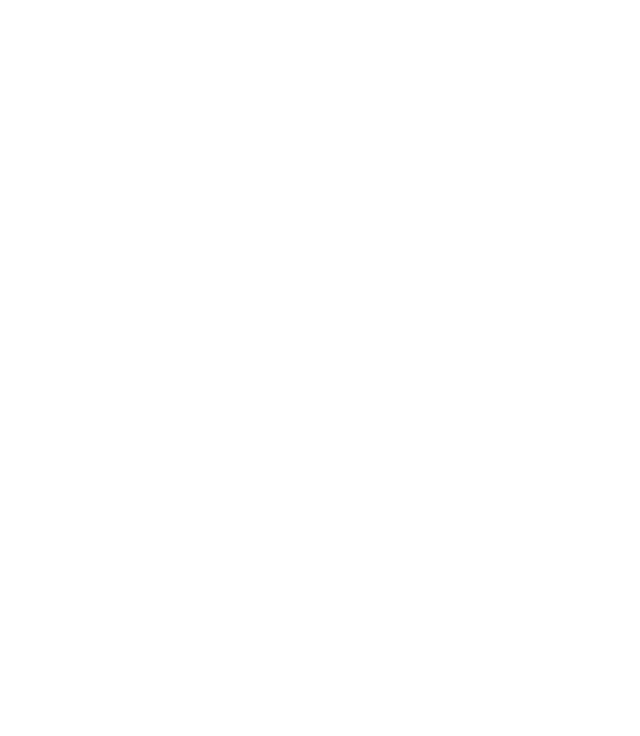
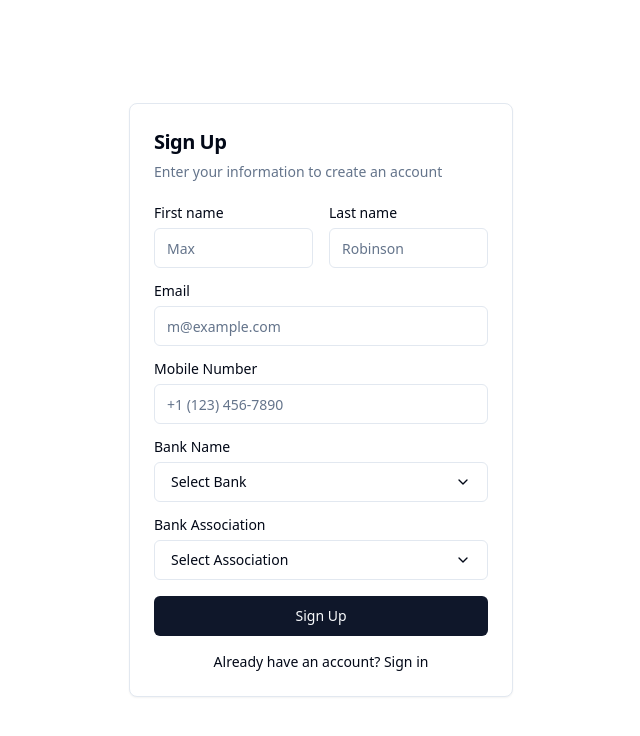
Before and after one commit to avdhootpatil/Reconciliation, a React (Vite) app: page /signup in a window 1280 px wide. Before the commit this address had no page. Shown: the top 736 px of the page, without its empty margins (319-959 px from the left). Built offline with nearby package versions, Linux system fonts and the light colour scheme.

Commit message:
Add signup login wireframes

```diff
--- a/package.json
+++ b/package.json
@@ -12,9 +12,11 @@
   "dependencies": {
     "@radix-ui/react-dialog": "^1.0.5",
     "@radix-ui/react-dropdown-menu": "^2.0.6",
+    "@radix-ui/react-label": "^2.0.2",
     "@radix-ui/react-slot": "^1.0.2",
     "class-variance-authority": "^0.7.0",
     "clsx": "^2.1.1",
+    "input-otp": "^1.2.4",
     "lucide-react": "^0.383.0",
     "prop-types": "^15.8.1",
     "react": "^18.2.0",
--- /dev/null
+++ b/src/assets/ChevronDownIcon.jsx
@@ -0,0 +1,18 @@
+export default function ChevronDownIcon(props) {
+  return (
+    <svg
+      {...props}
+      xmlns="http://www.w3.org/2000/svg"
+      width="24"
+      height="24"
+      viewBox="0 0 24 24"
+      fill="none"
+      stroke="currentColor"
+      strokeWidth="2"
+      strokeLinecap="round"
+      strokeLinejoin="round"
+    >
+      <path d="m6 9 6 6 6-6" />
+    </svg>
+  );
+}
--- /dev/null
+++ b/src/components/ui/input-otp.jsx
@@ -0,0 +1,53 @@
+import * as React from "react"
+import { OTPInput, OTPInputContext } from "input-otp"
+import { Dot } from "lucide-react"
+
+import { cn } from "@/lib/utils"
+
+const InputOTP = React.forwardRef(({ className, containerClassName, ...props }, ref) => (
+  <OTPInput
+    ref={ref}
+    containerClassName={cn("flex items-center gap-2 has-[:disabled]:opacity-50", containerClassName)}
+    className={cn("disabled:cursor-not-allowed", className)}
+    {...props} />
+))
+InputOTP.displayName = "InputOTP"
+
+const InputOTPGroup = React.forwardRef(({ className, ...props }, ref) => (
+  <div ref={ref} className={cn("flex items-center", className)} {...props} />
+))
+InputOTPGroup.displayName = "InputOTPGroup"
+
+const InputOTPSlot = React.forwardRef(({ index, className, ...props }, ref) => {
+  const inputOTPContext = React.useContext(OTPInputContext)
+  const { char, hasFakeCaret, isActive } = inputOTPContext.slots[index]
+
+  return (
+    (<div
+      ref={ref}
+      className={cn(
+        "relative flex h-10 w-10 items-center justify-center border-y border-r border-input text-sm transition-all first:rounded-l-md first:border-l last:rounded-r-md",
+        isActive && "z-10 ring-2 ring-ring ring-offset-background",
+        className
+      )}
+      {...props}>
+      {char}
+      {hasFakeCaret && (
+        <div
+          className="pointer-events-none absolute inset-0 flex items-center justify-center">
+          <div className="h-4 w-px animate-caret-blink bg-foreground duration-1000" />
+        </div>
+      )}
+    </div>)
+  );
+})
+InputOTPSlot.displayName = "InputOTPSlot"
+
+const InputOTPSeparator = React.forwardRef(({ ...props }, ref) => (
+  <div ref={ref} role="separator" {...props}>
+    <Dot />
+  </div>
+))
+InputOTPSeparator.displayName = "InputOTPSeparator"
+
+export { InputOTP, InputOTPGroup, InputOTPSlot, InputOTPSeparator }
--- /dev/null
+++ b/src/components/ui/label.jsx
@@ -0,0 +1,16 @@
+import * as React from "react"
+import * as LabelPrimitive from "@radix-ui/react-label"
+import { cva } from "class-variance-authority";
+
+import { cn } from "@/lib/utils"
+
+const labelVariants = cva(
+  "text-sm font-medium leading-none peer-disabled:cursor-not-allowed peer-disabled:opacity-70"
+)
+
+const Label = React.forwardRef(({ className, ...props }, ref) => (
+  <LabelPrimitive.Root ref={ref} className={cn(labelVariants(), className)} {...props} />
+))
+Label.displayName = LabelPrimitive.Root.displayName
+
+export { Label }
--- /dev/null
+++ b/src/pages/Login.jsx
@@ -0,0 +1,70 @@
+import {
+  Card,
+  CardHeader,
+  CardTitle,
+  CardDescription,
+  CardContent,
+} from "@/components/ui/card";
+import { Label } from "@/components/ui/label";
+import { Input } from "@/components/ui/input";
+import {
+  InputOTP,
+  InputOTPGroup,
+  InputOTPSlot,
+} from "@/components/ui/input-otp";
+import { Button } from "@/components/ui/button";
+import { Link } from "react-router-dom/dist";
+
+const Login = () => {
+  return (
+    <div className="flex items-center justify-center h-screen">
+      <Card className="mx-auto max-w-sm">
+        <CardHeader>
+          <CardTitle className="text-2xl">Login</CardTitle>
+          <CardDescription>
+            Enter your mobile number below to login to your account
+          </CardDescription>
+        </CardHeader>
+        <CardContent>
+          <div className="grid gap-4">
+            <div className="grid gap-2">
+              <Label htmlFor="mobile">Mobile Number</Label>
+              <Input
+                id="mobile"
+                type="tel"
+                placeholder="+91-9999999999"
+                required
+              />
+            </div>
+            <div className="grid gap-2">
+              <Label htmlFor="otp">One-Time Password</Label>
+              <div className="flex items-center gap-2">
+                <InputOTP maxLength={6} pattern="^[0-9]+$">
+                  <InputOTPGroup>
+                    <InputOTPSlot index={0} />
+                    <InputOTPSlot index={1} />
+                    <InputOTPSlot index={2} />
+                    <InputOTPSlot index={3} />
+                    <InputOTPSlot index={4} />
+                    <InputOTPSlot index={5} />
+                  </InputOTPGroup>
+                </InputOTP>
+                <Button type="submit" className="w-full">
+                  Send OTP
+                </Button>
+              </div>
+            </div>
+            <Button type="submit" className="w-full">
+              Sign In
+            </Button>
+          </div>
+          <div className="mt-4 text-center text-sm">
+            Don&apos;t have an account? <Link to="/signup">Sign up</Link>
+          </div>
+        </CardContent>
+      </Card>
+    </div>
+  );
+};
+
+export default Login;
--- /dev/null
+++ b/src/pages/SignUp.jsx
@@ -0,0 +1,113 @@
+import {
+  Card,
+  CardHeader,
+  CardTitle,
+  CardDescription,
+  CardContent,
+} from "@/components/ui/card";
+import { Label } from "@/components/ui/label";
+import { Input } from "@/components/ui/input";
+import {
+  DropdownMenu,
+  DropdownMenuTrigger,
+  DropdownMenuContent,
+  DropdownMenuLabel,
+  DropdownMenuSeparator,
+  DropdownMenuItem,
+} from "@/components/ui/dropdown-menu";
+import { Button } from "@/components/ui/button";
+import { Link } from "react-router-dom/dist";
+import ChevronDownIcon from "@/assets/ChevronDownIcon";
+
+const SignUp = () => {
+  return (
+    <div className="flex items-center justify-center h-screen">
+      <Card className="mx-auto max-w-sm">
+        <CardHeader>
+          <CardTitle className="text-xl">Sign Up</CardTitle>
+          <CardDescription>
+            Enter your information to create an account
+          </CardDescription>
+        </CardHeader>
+        <CardContent>
+          <div className="grid gap-4">
+            <div className="grid grid-cols-2 gap-4">
+              <div className="grid gap-2">
+                <Label htmlFor="first-name">First name</Label>
+                <Input id="first-name" placeholder="Max" required />
+              </div>
+              <div className="grid gap-2">
+                <Label htmlFor="last-name">Last name</Label>
+                <Input id="last-name" placeholder="Robinson" required />
+              </div>
+            </div>
+            <div className="grid gap-2">
+              <Label htmlFor="email">Email</Label>
+              <Input
+                id="email"
+                type="email"
+                placeholder="m@example.com"
+                required
+              />
+            </div>
+            <div className="grid gap-2">
+              <Label htmlFor="mobile">Mobile Number</Label>
+              <Input
+                id="mobile"
+                type="tel"
+                placeholder="+1 (123) 456-7890"
+                required
+              />
+            </div>
+            <div className="grid gap-2">
+              <Label htmlFor="bank-name">Bank Name</Label>
+              <DropdownMenu>
+                <DropdownMenuTrigger asChild>
+                  <Button variant="outline" className="w-full justify-between">
+                    <span>Select Bank</span>
+                    <ChevronDownIcon className="h-4 w-4" />
+                  </Button>
+                </DropdownMenuTrigger>
+                <DropdownMenuContent>
+                  <DropdownMenuLabel>Select Bank</DropdownMenuLabel>
+                  <DropdownMenuSeparator />
+                  <DropdownMenuItem>Bank of America</DropdownMenuItem>
+                  <DropdownMenuItem>Chase</DropdownMenuItem>
+                  <DropdownMenuItem>Wells Fargo</DropdownMenuItem>
+                  <DropdownMenuItem>Citibank</DropdownMenuItem>
+                </DropdownMenuContent>
+              </DropdownMenu>
+            </div>
+            <div className="grid gap-2">
+              <Label htmlFor="bank-association">Bank Association</Label>
+              <DropdownMenu>
+                <DropdownMenuTrigger asChild>
+                  <Button variant="outline" className="w-full justify-between">
+                    <span>Select Association</span>
+                    <ChevronDownIcon className="h-4 w-4" />
+                  </Button>
+                </DropdownMenuTrigger>
+                <DropdownMenuContent>
+                  <DropdownMenuLabel>Select Association</DropdownMenuLabel>
+                  <DropdownMenuSeparator />
+                  <DropdownMenuItem>Visa</DropdownMenuItem>
+                  <DropdownMenuItem>Mastercard</DropdownMenuItem>
+                  <DropdownMenuItem>American Express</DropdownMenuItem>
+                  <DropdownMenuItem>Discover</DropdownMenuItem>
+                </DropdownMenuContent>
+              </DropdownMenu>
+            </div>
+            <Button type="submit" className="w-full">
+              Sign Up
+            </Button>
+          </div>
+          <div className="mt-4 text-center text-sm">
+            Already have an account? <Link to="/login">Sign in</Link>
+          </div>
+        </CardContent>
+      </Card>
+    </div>
+  );
+};
+
+export default SignUp;
```
Also changed, not shown: src/routes/index.jsx (+12 -0 lines), 1 other file (tests, documents, lock files or other folders).
